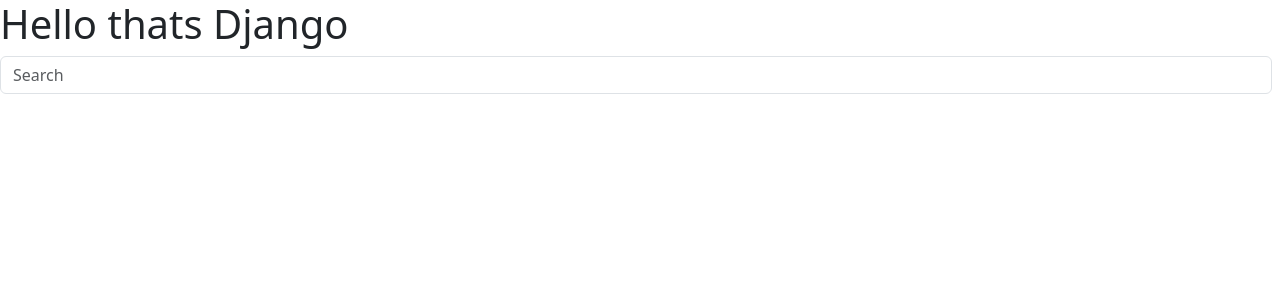
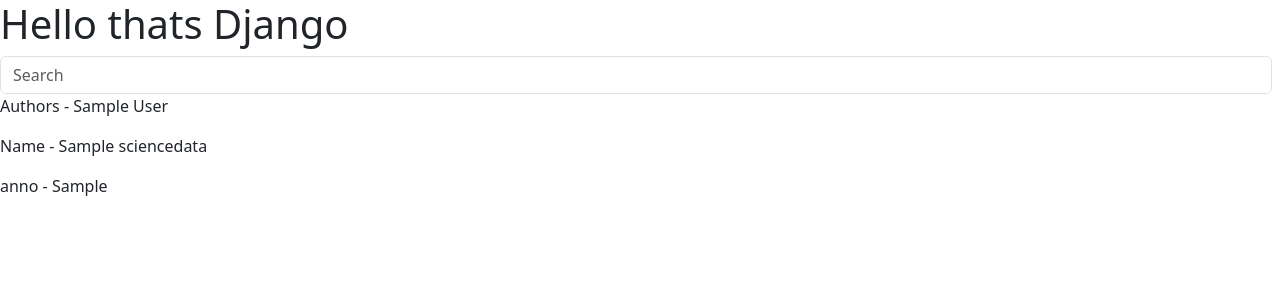
Before and after one commit to olegpockord/API_science, a Django app: page / in a window 1280 px wide. Shown: the top 300 px of the page. Run offline with Django 5.2, Linux system fonts and the light colour scheme; tables that the repository leaves empty hold one stand-in row (values such as "Sample post"); some libraries are stand-ins or nearby versions.

Commit message:
first front-end iteration

```diff
--- a/API/models.py
+++ b/API/models.py
@@ -3,7 +3,7 @@
 
 class TypesOfWork(models.Model):
 
-    name = models.CharField(unique=True, blank=False, null=False, verbose_name='Имя категории')
+    name = models.CharField(unique=True, blank=False, null=False, verbose_name='Тип публикации')
 
 
     class Meta():
--- a/API/templates/index.html
+++ b/API/templates/index.html
@@ -17,6 +17,14 @@
         <input class="form-control me-2" type="search" name="q" placeholder="Search" aria-label="Search">
     </form>
 
+    {% for info in information%}
+    <p> Authors - {{ info.authors}}</p>
+    <p>Name - {{ info.name }}</p>
+    <p>anno - {{info.annotation}}</p>
+
+    {% endfor %}
+
+
     <script src="{% static "deps/js/jquery/jquery-3.7.0.min.js" %}"></script>
     <script src="{% static "js/bootstrap.bundle.min.js" %}"></script>
 </body>
--- a/API/urls.py
+++ b/API/urls.py
@@ -1,8 +1,8 @@
 from django.contrib import admin
 from django.urls import path
-from API.views import home
+from API.views import index
 
 urlpatterns = [
     path('admin/', admin.site.urls),
-    path('', home, name="home"),
+    path('', index, name="home"),
 ]
--- a/API/views.py
+++ b/API/views.py
@@ -1,5 +1,16 @@
 from django.shortcuts import render
 
-def home(request):
-    print("worked")
-    return render(request, "index.html")
+from API.models import IntelForScienceWorks
+
+
+
+def index(request):
+
+    information = IntelForScienceWorks.objects.all()
+
+    context = {
+        'information':  information,
+    }
+
+
+    return render(request, "index.html", context)
--- a/API_science/urls.py
+++ b/API_science/urls.py
@@ -20,5 +20,5 @@
 
 urlpatterns = [
     path('admin/', admin.site.urls),
-    path('', views.home),
+    path('', views.index),
 ]
```
Also changed, not shown: API_science/settings.py (+4 -4 lines).
